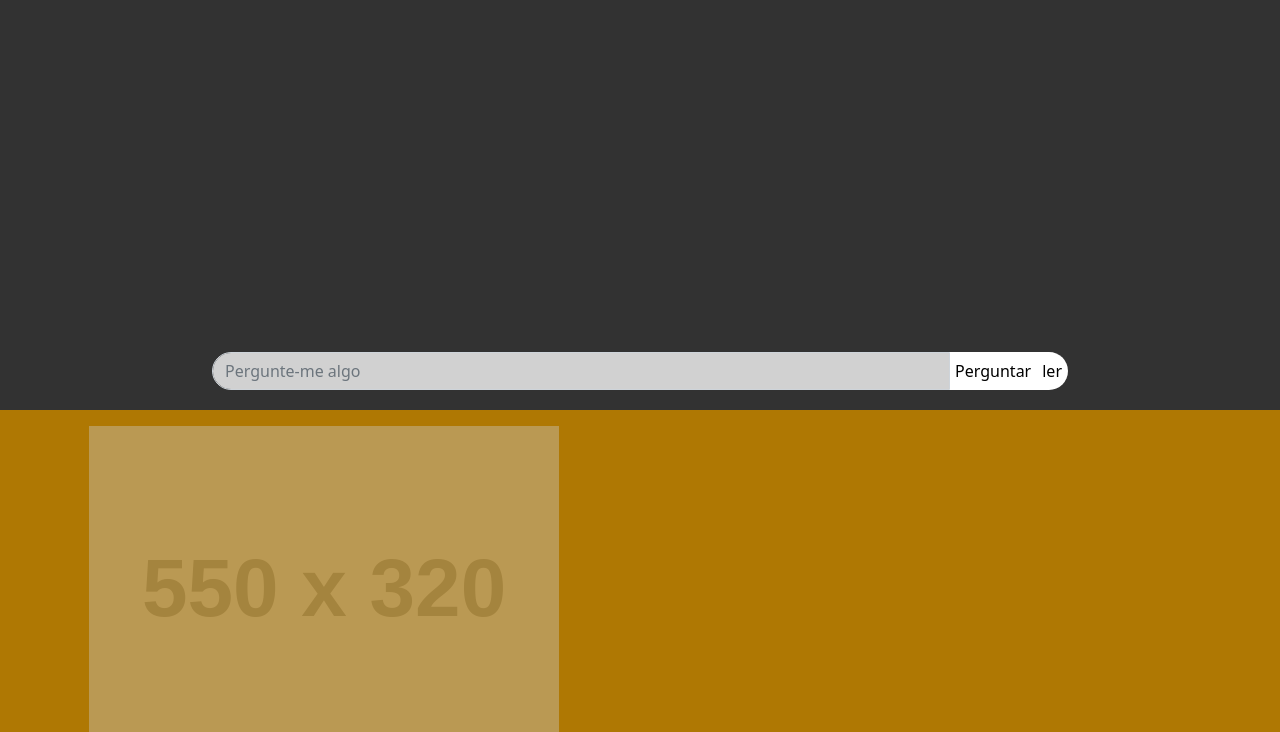
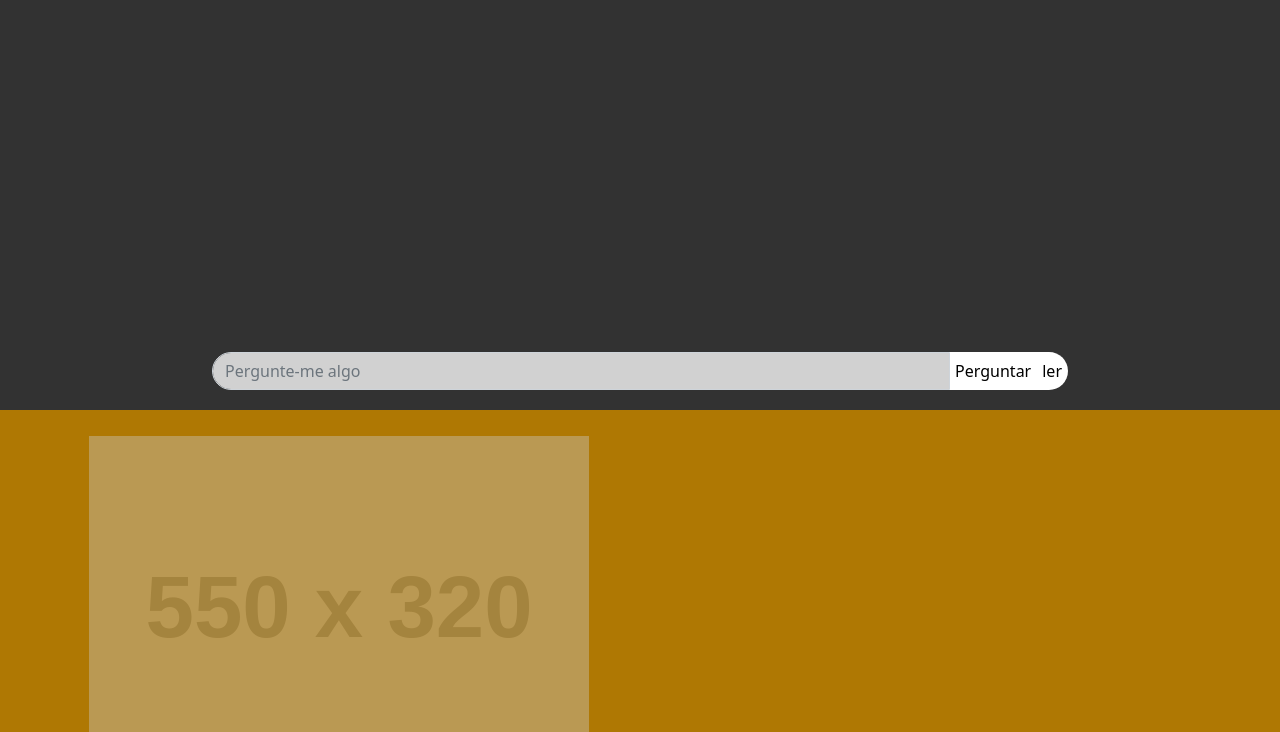
Before and after one commit to estevanss160/java-front, a plain HTML site: page index.html in a window 1280 px wide. Shown: the part 68-800 px from the top of the page. Drawn offline with nearby package versions, Linux system fonts and the light colour scheme; no server answers; placeholder pictures from the web are drawn by us.

Commit message:
Add files via upload

```diff
--- a/src/styles/style.css
+++ b/src/styles/style.css
@@ -53,9 +53,13 @@ body {
   font-weight: 300;
 }
 .timeline-carousel__image {
-  padding-right: 30px;
-  height: 300px;
+  position: relative;
+  margin-top: 10px;
+  height: 325px;
   width: 500px;
+  background-size: cover;
+  background-position: center;
+  background-repeat: no-repeat;
 }
 .timeline-carousel__item {
   cursor: grab;
```
